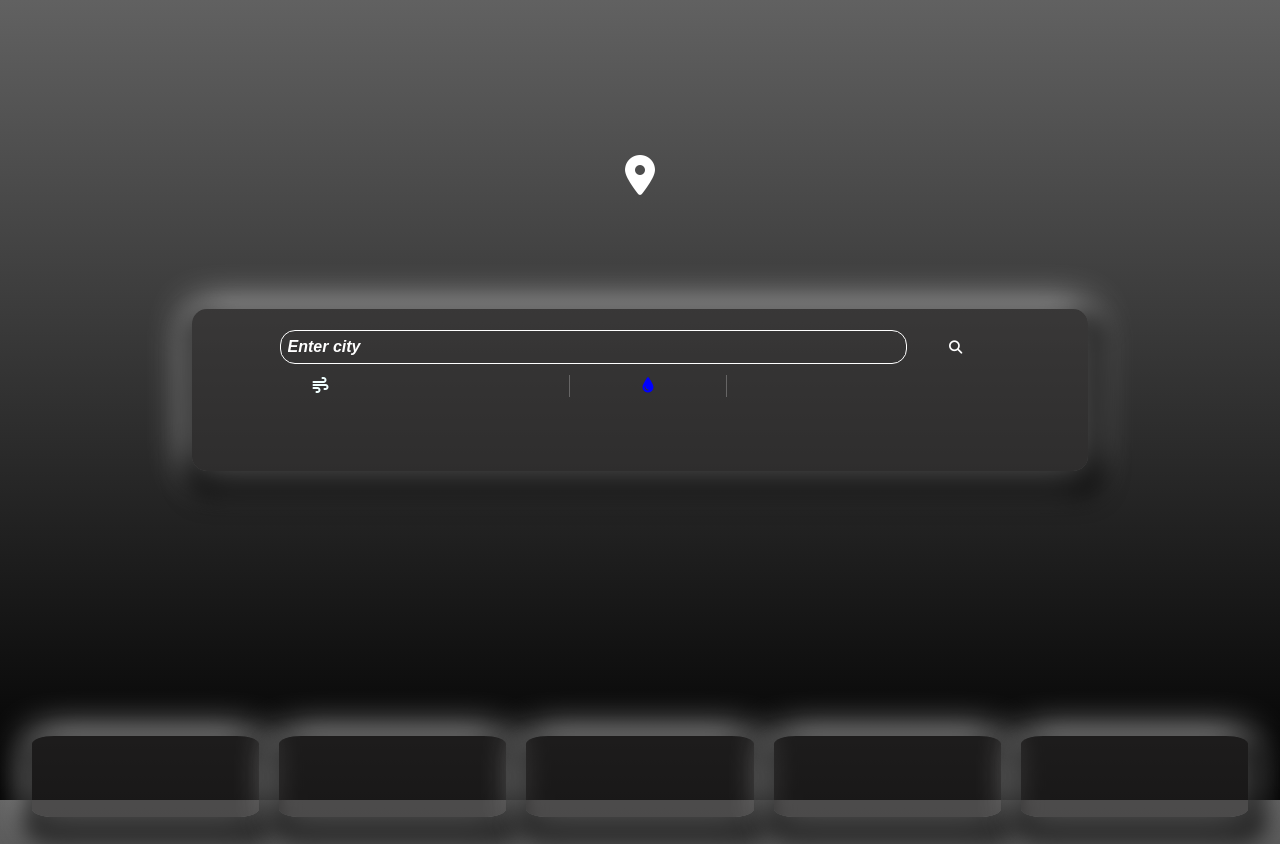
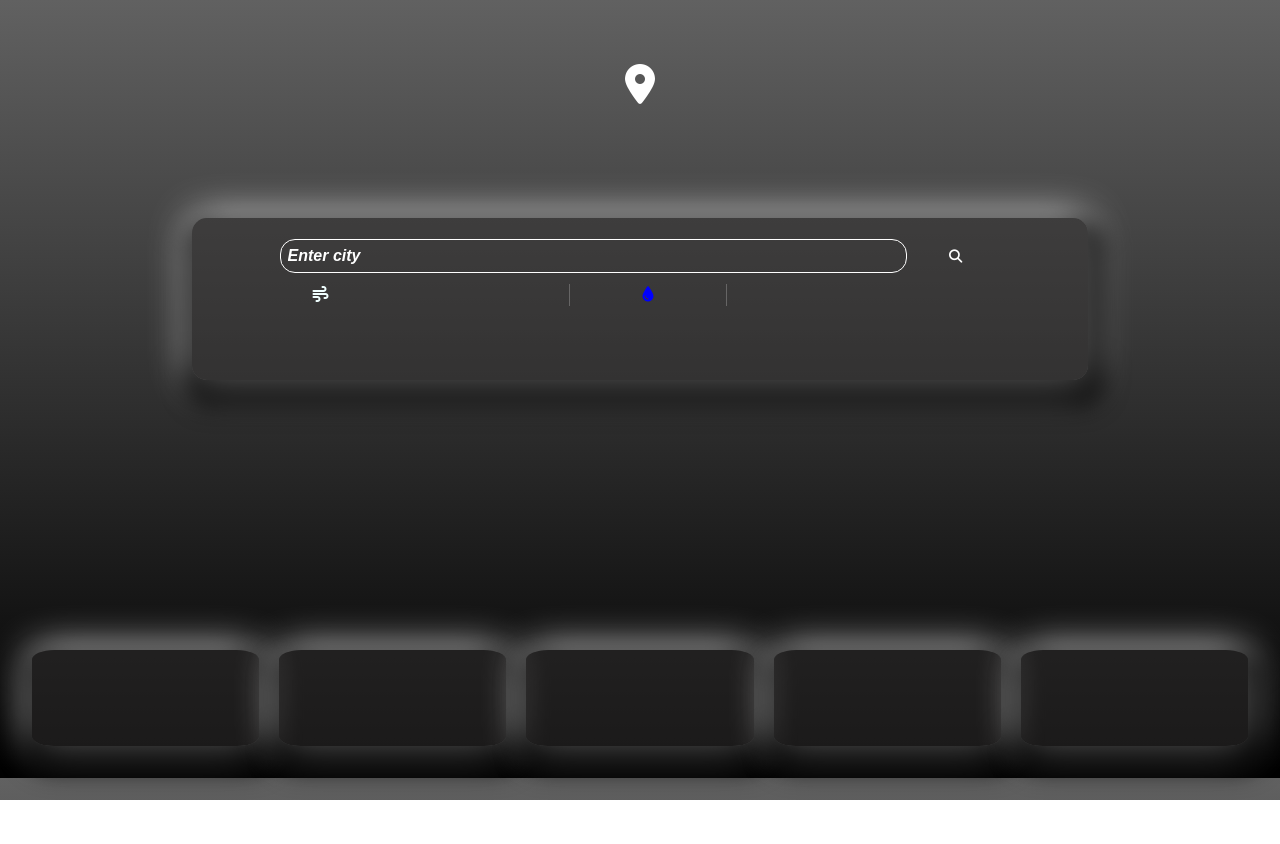
Before and after one commit to dopoku12/weather, a plain HTML site: page index.html in a window 1280 px wide. After the commit the page ends 800 px from the top, so only its background shows below. Drawn offline with nearby package versions, Linux system fonts and the light colour scheme; a web font is replaced by a local one.

Commit message:
new branch made

```diff
--- a/assests/style.css
+++ b/assests/style.css
@@ -3,7 +3,6 @@
   margin: 0px;
 }
 body {
-  height: 100vh;
   overflow-x: hidden;
   background-image: linear-gradient(#616161, black);
   background-size: cover;
@@ -147,7 +146,7 @@ header {
   display: flex;
   align-items: center;
   justify-content: space-around;
-  height: 30%;
+  height: 20vh;
   width: 95vw;
   color: white;
   gap: 20px;
```
